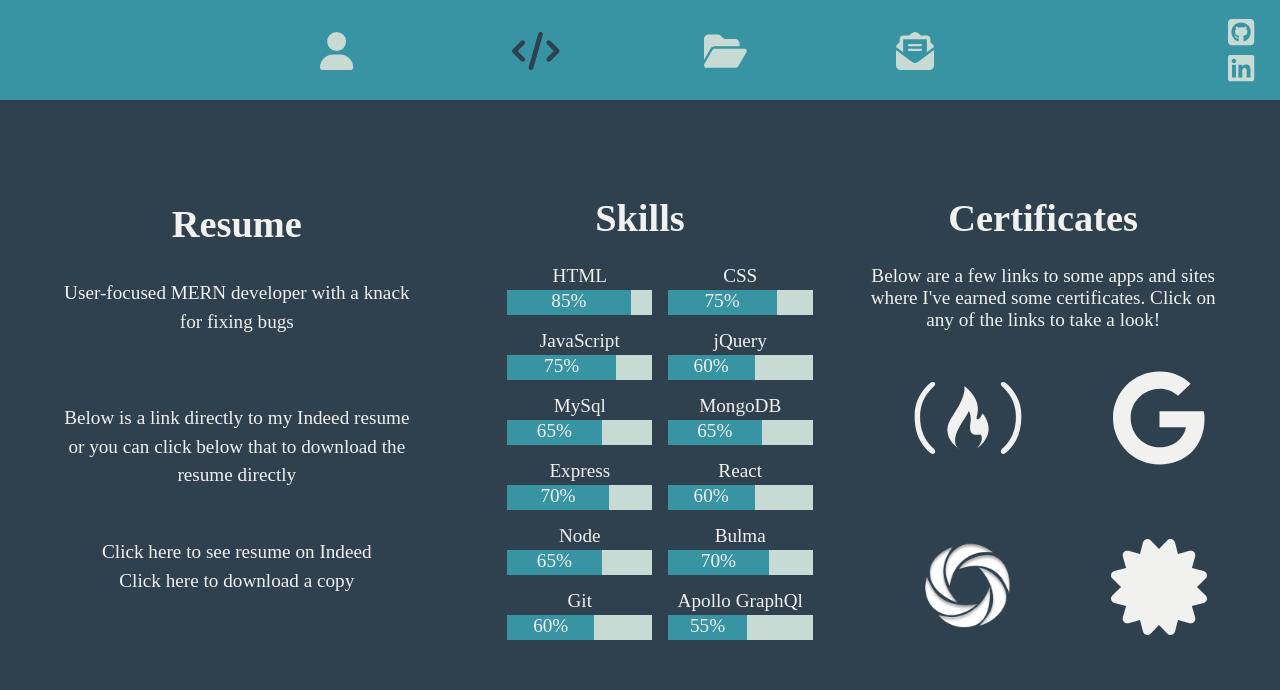
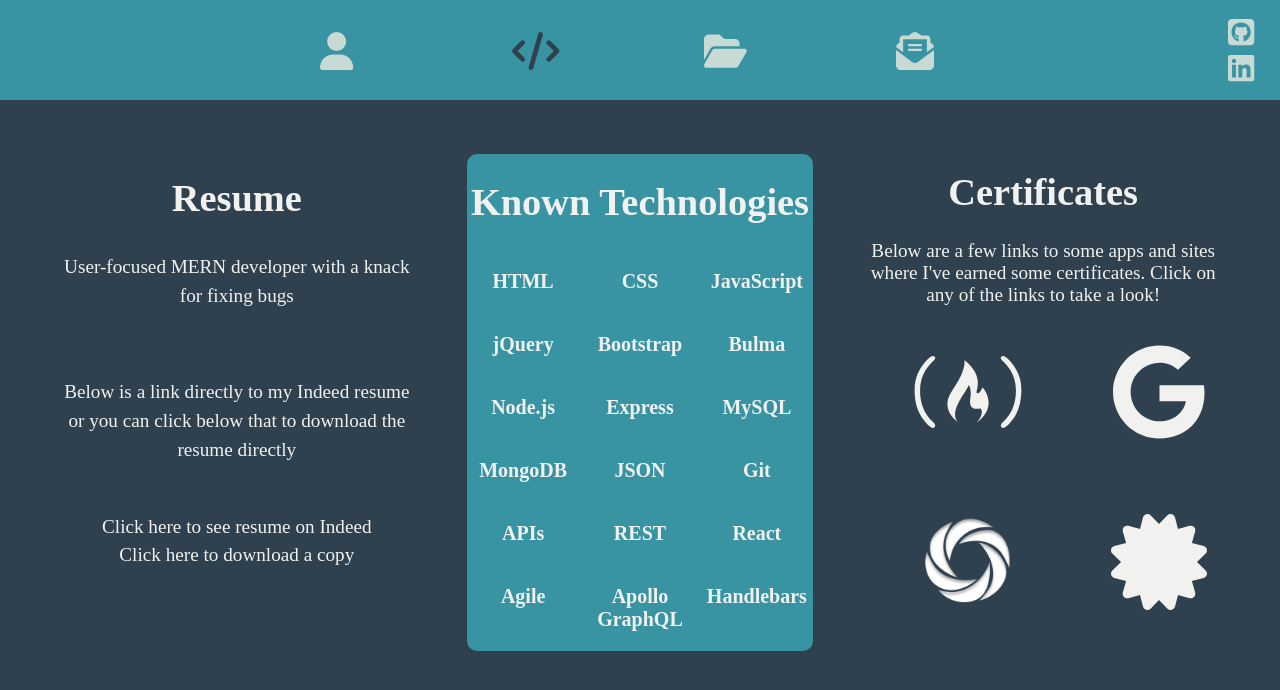
Before and after one commit to Codeyg12/vite-portfolio, a React (Vite) app: page /skills in a window 1280 px wide. Shown: the top 690 px of the page. Built offline with nearby package versions, Linux system fonts and the light colour scheme.

Commit message:
UPDATE: changed the way known tech is shown

```diff
--- a/src/components/Skill.jsx
+++ b/src/components/Skill.jsx
@@ -30,6 +30,27 @@ export default function Skill() {
         </a>
       </div>
       <div className="skills">
+        <h1>Known Technologies</h1>
+        <p>HTML</p>
+        <p>CSS</p>
+        <p>JavaScript</p>
+        <p>jQuery</p>
+        <p>Bootstrap</p>
+        <p>Bulma</p>
+        <p>Node.js</p>
+        <p>Express</p>
+        <p>MySQL</p>
+        <p>MongoDB</p>
+        <p>JSON</p>
+        <p>Git</p>
+        <p>APIs</p>
+        <p>REST</p>
+        <p>React</p>
+        <p>Agile</p>
+        <p>Apollo GraphQL</p>
+        <p>Handlebars</p>
+      </div>
+      {/* <div className="skills">
         <h1>Skills</h1>
         <ul className="tech-grid">
           <li>
@@ -129,7 +150,7 @@ export default function Skill() {
             </div>
           </li>
         </ul>
-      </div>
+      </div> */}
       <div className="certificates">
         <h1>Certificates</h1>
         <p>
--- a/src/index.css
+++ b/src/index.css
@@ -156,7 +156,7 @@ a.li-icon::after {
   margin: 5%;
   line-height: 1.5;
   font-size: 1.4em;
-  text-indent: 15px;
+  text-indent: 20px;
 }
 
 .about-pic {
@@ -245,7 +245,7 @@ a.li-icon::after {
 .skill-grid {
   display: grid;
   grid-template-columns: repeat(3, 1fr);
-  margin: 10% 5% 0;
+  margin: 8% 5% 0;
   text-align: center;
   gap: 5%;
   font-size: 1.2em;
@@ -341,8 +341,24 @@ a.credly-link::after {
   color: var(--color3);
 }
 /* ===========================TECH============================== */
-.skills ul {
-  list-style: none;
+
+.skills {
+  display: grid;
+  grid-template-columns: repeat(3, 1fr);
+  margin: 10px auto;
+  column-gap: 5px;
+  background-color: var(--color3);
+  border-radius: 10px;
+  color: var(--color2);
+  font-weight: bold;
+}
+
+.skills h1 {
+  grid-column: span 3;
+}
+
+.skills p {
+  font-size: 20px;
 }
 
 .tech-grid {
```
